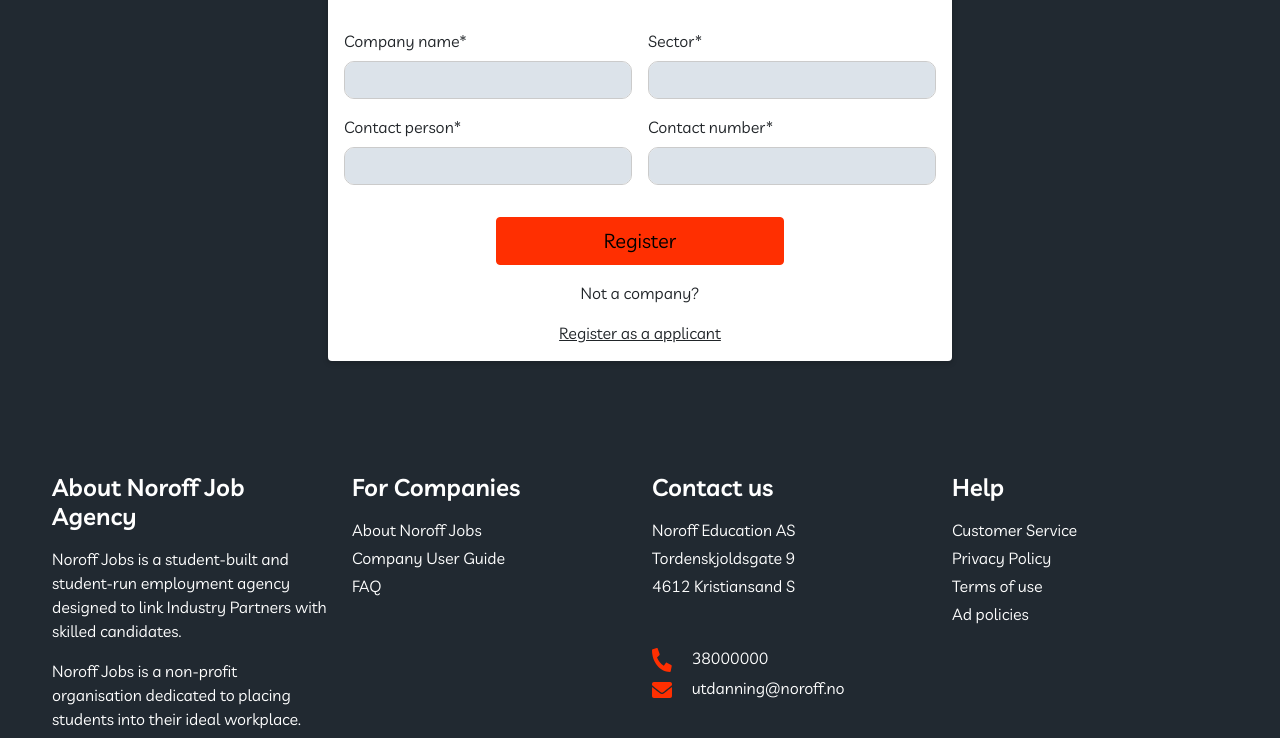
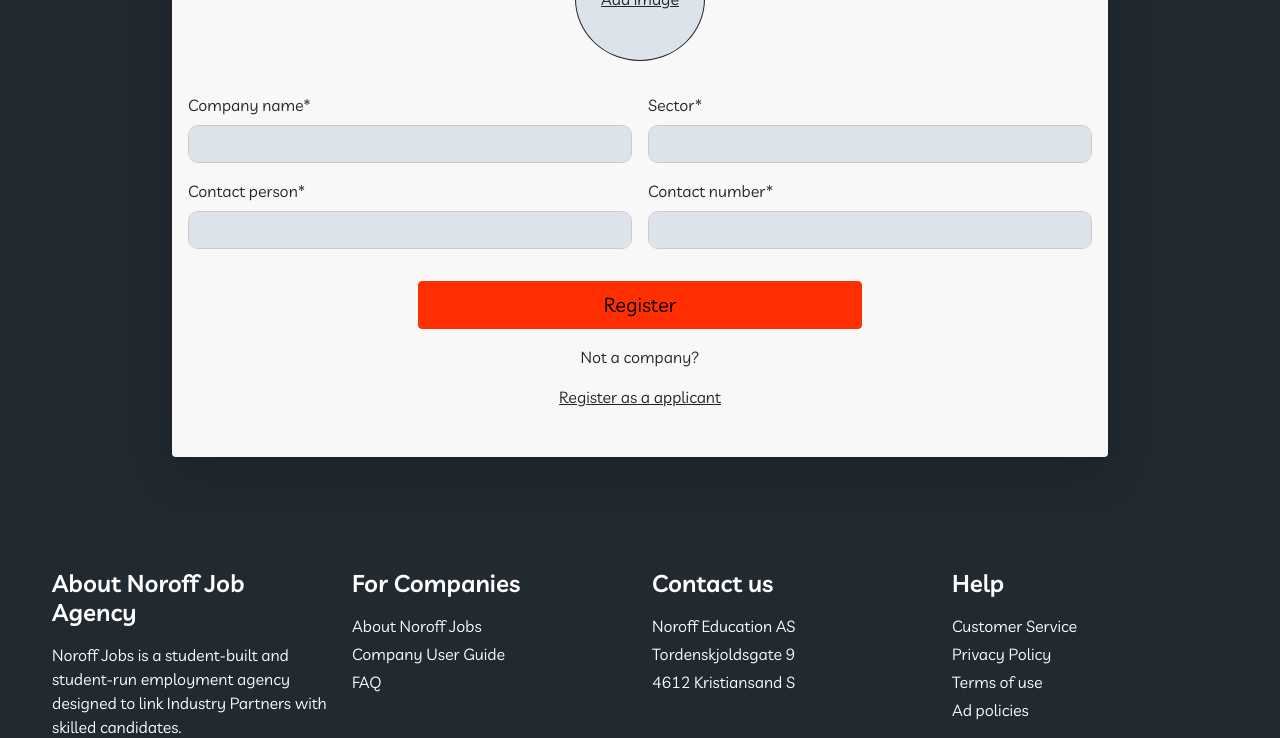
Before and after one commit to NoroffFEU/agency.noroff.dev, a website built with Vite: page pages/auth/register/company/index.html in a window 1280 px wide. Shown: the part 263-1001 px from the top of the page. Built offline with nearby package versions, Linux system fonts and the light colour scheme; files whose address does not match are found by name.

Commit message:
fixed classes

```diff
--- a/pages/auth/register/company/index.html
+++ b/pages/auth/register/company/index.html
@@ -18,7 +18,7 @@
     <header></header>
     <main class="px-sm-3 py-5 bg-theme-dark">
       <div
-        class="container maxWidthContainer my-3 shadow bg-white p-3 rounded-1 w-50"
+        class="container bg-theme-light maxWidthContainer shadow-lg my-3 p-3 py-5 rounded-1 mt-5 w-75"
         style="min-width: 300px"
       >
         <div class="d-flex flex-column justify-content-center align-items-center">
```
